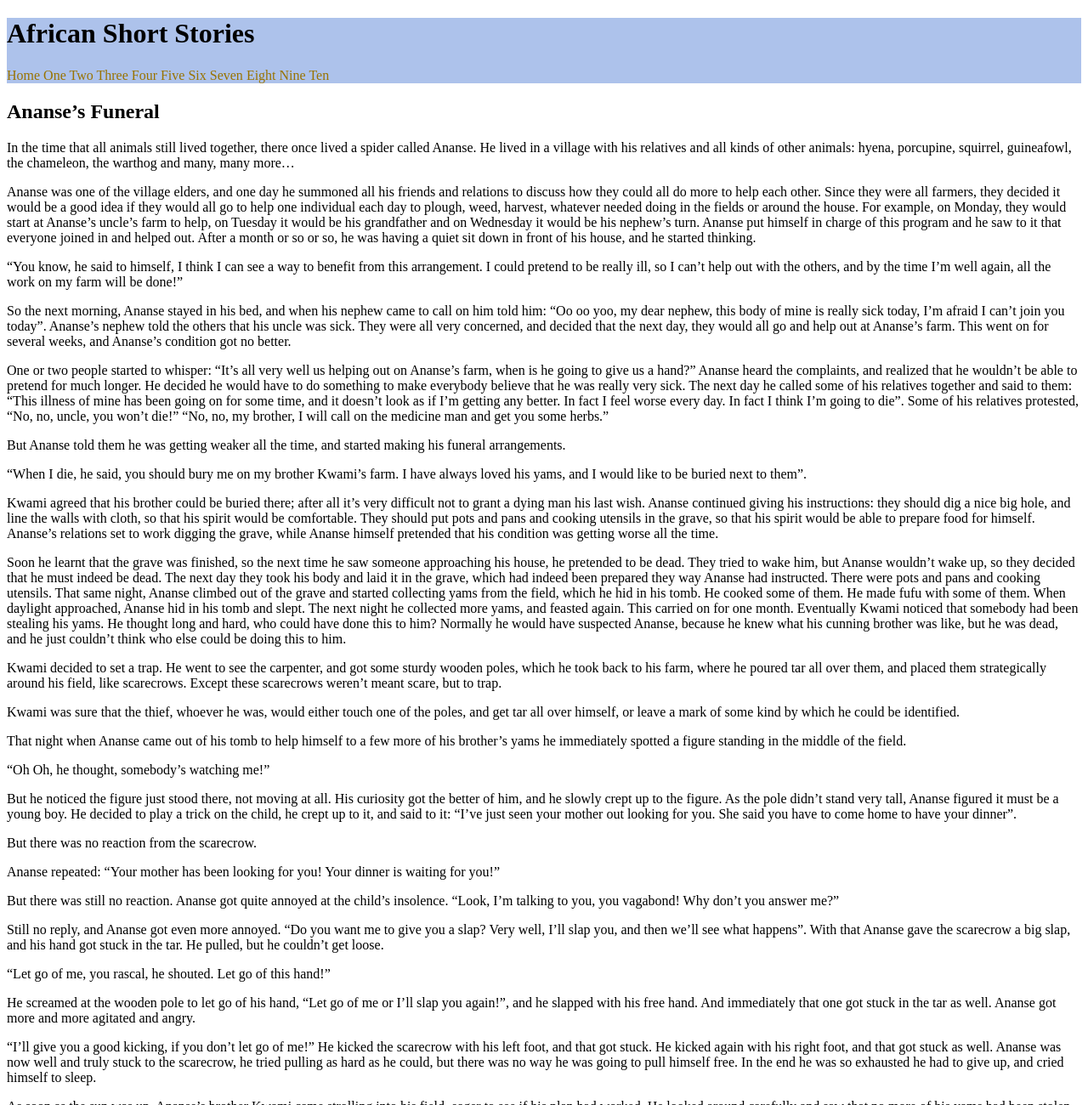
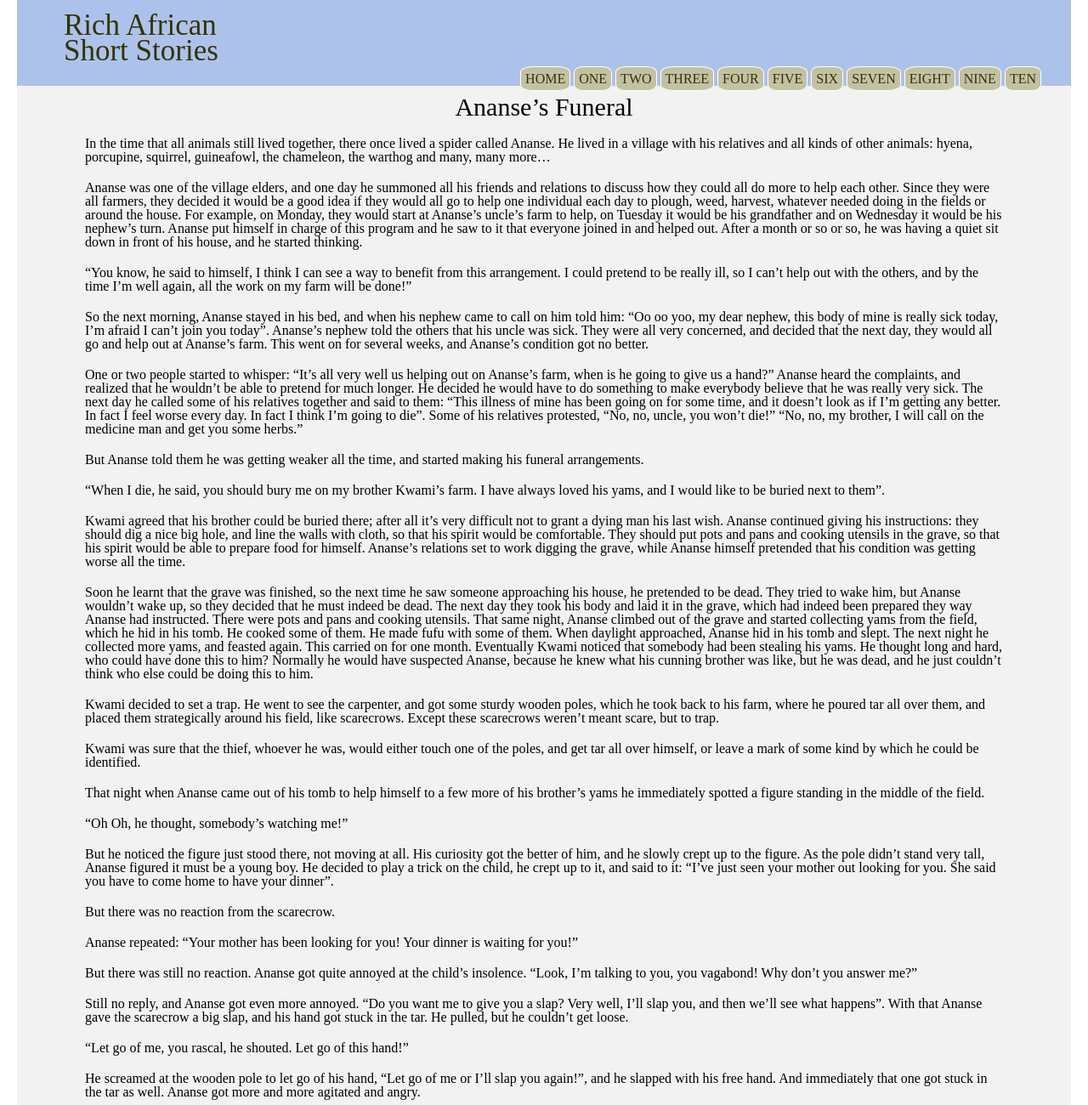
Before and after one commit to GitauHarrison/africanshortstorieswebsite, a plain HTML site: page redone the website/ananse-funeral.html in a window 1280 px wide. Shown: the top 1300 px of the page at 85% size. Drawn offline with Linux system fonts and the light colour scheme.

Commit message:
Update main.css, Rename anansefuneral.html to ananse-funeral.html

```diff
--- a/redone the website/anansefuneral.html
+++ b/redone the website/ananse-funeral.html
@@ -1,173 +1,199 @@
 <!DOCTYPE html>
-<html>
+<html lang="en">
 <head>
-	<link href='https://fonts.googleapis.com/css?family=Source+Sans+Pro' rel='stylesheet' type='text/css'>
-	<link href='https://fonts.googleapis.com/css?family=Poiret+One' rel='stylesheet' type='text/css'>
-	<link href='https://fonts.googleapis.com/css?family=EB+Garamond' rel='stylesheet' type='text/css'>
+	<title>African Short Stories</title>
 	<link rel="stylesheet" type="text/css" href="css/main.css">
-	<title>Ananse’s Funeral</title>
-	<meta charset="utf-8">
+	<link rel="stylesheet" type="text/css" href="css/reset.css">
 </head>
-<body id="top">
+<body>
 
-	<header>
-		<h1>African Short Stories</h1>
+<!--header-->
 
-		<nav>
-			<a href="index.html">Home</a>
-			<a href="anansefuneral.html">One</a>
-			<a href="baldheadedspider.html">Two</a>
-			<a href="hareandthetortoise.html">Three</a>
-			<a href="monkeyandtheshark.html">Four</a>
-			<a href="theconsideratehunter.html">Five</a>
-			<a href="thelazytownspeople.html">Six</a>
-			<a href="thepregnantvirgin.html">Seven</a>
-			<a href="thestonemason.html">Eight</a>
-			<a href="thetwins.html">Nine</a>
-			<a href="tortoisescars.html">Ten</a>
+	<header class="container primary-header clearfix">
+		<a href="index.html">
+			<h1 class="spacing logo">Rich African<br> Short Stories</h1>
+		</a>
+
+
+		<nav class="nav clear">
+			<ul>
+				<li><a href="index.html">Home</a></li>
+				<li><a href="ananse-funeral.html">One</a></li>
+				<li><a href="bald-headed-spider.html">Two</a></li>
+				<li><a href="hare-and-the-tortoise.html">Three</a></li>
+				<li><a href="monkey-and-the-shark.html">Four</a></li>
+				<li><a href="the-considerate-hunter.html">Five</a></li>
+				<li><a href="the-lazy-towns-people.html">Six</a></li>
+				<li><a href="the-pregnant-virgin.html">Seven</a></li>
+				<li><a href="the-stone-mason.html">Eight</a></li>
+				<li><a href="the-twins.html">Nine</a></li>
+				<li><a href="tortoise-scars.html">Ten</a></li>
+			</ul>
 		</nav>
-
 	</header>
 
-	<h2>Ananse’s Funeral</h2>
+	<!--Main content-->
 
-	<p>In the time that all animals still lived together, there once lived a spider called Ananse. He lived in a village with his relatives and all kinds of other animals: hyena, porcupine, squirrel, guineafowl, the chameleon, the warthog and many, many more…</p>
+<section class="container main-content">
 
-	<p>Ananse was one of the village elders, and one day he summoned all his friends and relations to discuss how they could all do more to help each other. Since they were all farmers, they decided it would be a good idea if they would all go to help one individual each day to plough, weed, harvest, whatever needed doing in the fields or around the house. For example, on Monday, they would start at Ananse’s uncle’s farm to help, on Tuesday it would be his grandfather and on Wednesday it would be his nephew’s turn. Ananse put himself in charge of this program and he saw to it that everyone joined in and helped out. After a month or so or so, he was having a quiet sit down in front of his house, and he started thinking.
+	<h4 class="pages page-header">Ananse’s Funeral</h4>
+
+	<p class="pages">
+		In the time that all animals still lived together, there once lived a spider called Ananse. He lived in a village with his relatives and all kinds of other animals: hyena, porcupine, squirrel, guineafowl, the chameleon, the warthog and many, many more…
 	</p>
 
-	<p>“You know, he said to himself, I think I can see a way to benefit from this arrangement. I could pretend to be really ill, so I can’t help out with the others, and by the time I’m well again, all the work on my farm will be done!”
+	<p class="pages">
+		Ananse was one of the village elders, and one day he summoned all his friends and relations to discuss how they could all do more to help each other. Since they were all farmers, they decided it would be a good idea if they would all go to help one individual each day to plough, weed, harvest, whatever needed doing in the fields or around the house. For example, on Monday, they would start at Ananse’s uncle’s farm to help, on Tuesday it would be his grandfather and on Wednesday it would be his nephew’s turn. Ananse put himself in charge of this program and he saw to it that everyone joined in and helped out. After a month or so or so, he was having a quiet sit down in front of his house, and he started thinking.
 	</p>
 
-	<p>
+	<p class="pages">“You know, he said to himself, I think I can see a way to benefit from this arrangement. I could pretend to be really ill, so I can’t help out with the others, and by the time I’m well again, all the work on my farm will be done!”
+	</p>
+
+	<p class="pages">
 		So the next morning, Ananse stayed in his bed, and when his nephew came to call on him told him: “Oo oo yoo, my dear nephew, this body of mine is really sick today, I’m afraid I can’t join you today”. Ananse’s nephew told the others that his uncle was sick. They were all very concerned, and decided that the next day, they would all go and help out at Ananse’s farm. This went on for several weeks, and Ananse’s condition got no better.
 
 	</p>
 
-	<p>
+	<p class="pages">
 		One or two people started to whisper: “It’s all very well us helping out on Ananse’s farm, when is he going to give us a hand?” Ananse heard the complaints, and realized that he wouldn’t be able to pretend for much longer. He decided he would have to do something to make everybody believe that he was really very sick. The next day he called some of his relatives together and said to them: “This illness of mine has been going on for some time, and it doesn’t look as if I’m getting any better. In fact I feel worse every day. In fact I think I’m going to die”. Some of his relatives protested, “No, no, uncle, you won’t die!” “No, no, my brother, I will call on the medicine man and get you some herbs.”
 	</p>
 
-	<p>
+	<p class="pages">
 		But Ananse told them he was getting weaker all the time, and started making his funeral arrangements.
 	</p>
 
-	<p>
+	<p class="pages">
 		“When I die, he said, you should bury me on my brother Kwami’s farm. I have always loved his yams, and I would like to be buried next to them”.
 	</p>
 
-	<p>
+	<p class="pages">
 		Kwami agreed that his brother could be buried there; after all it’s very difficult not to grant a dying man his last wish. Ananse continued giving his instructions: they should dig a nice big hole, and line the walls with cloth, so that his spirit would be comfortable. They should put pots and pans and cooking utensils in the grave, so that his spirit would be able to prepare food for himself. Ananse’s relations set to work digging the grave, while Ananse himself pretended that his condition was getting worse all the time.
 	</p>
 
-	<p>
+	<p class="pages">
 		Soon he learnt that the grave was finished, so the next time he saw someone approaching his house, he pretended to be dead. They tried to wake him, but Ananse wouldn’t wake up, so they decided that he must indeed be dead. The next day they took his body and laid it in the grave, which had indeed been prepared they way Ananse had instructed. There were pots and pans and cooking utensils. That same night, Ananse climbed out of the grave and started collecting yams from the field, which he hid in his tomb. He cooked some of them. He made fufu with some of them. When daylight approached, Ananse hid in his tomb and slept. The next night he collected more yams, and feasted again. This carried on for one month. Eventually Kwami noticed that somebody had been stealing his yams. He thought long and hard, who could have done this to him? Normally he would have suspected Ananse, because he knew what his cunning brother was like, but he was dead, and he just couldn’t think who else could be doing this to him.
 	</p>
 
-	<p>
+	<p class="pages">
 		Kwami decided to set a trap. He went to see the carpenter, and got some sturdy wooden poles, which he took back to his farm, where he poured tar all over them, and placed them strategically around his field, like scarecrows. Except these scarecrows weren’t meant scare, but to trap.
 	</p>
 
-	<p>
+	<p class="pages">
 		Kwami was sure that the thief, whoever he was, would either touch one of the poles, and get tar all over himself, or leave a mark of some kind by which he could be identified.
 	</p>
 
-	<p>
+	<p class="pages">
 		That night when Ananse came out of his tomb to help himself to a few more of his brother’s yams he immediately spotted a figure standing in the middle of the field.
 	</p>
 
-	<p>
+	<p class="pages">
 		“Oh Oh, he thought, somebody’s watching me!”
 	</p>
 
-	<p>
+	<p class="pages">
 		But he noticed the figure just stood there, not moving at all. His curiosity got the better of him, and he slowly crept up to the figure. As the pole didn’t stand very tall, Ananse figured it must be a young boy. He decided to play a trick on the child, he crept up to it, and said to it: “I’ve just seen your mother out looking for you. She said you have to come home to have your dinner”.
 	</p>
 
-	<p>
+	<p class="pages">
 		But there was no reaction from the scarecrow.
 	</p>
 
-	<p>
+	<p class="pages">
 		Ananse repeated: “Your mother has been looking for you! Your dinner is waiting for you!”
 	</p>
 
-	<p>
+	<p class="pages">
 		But there was still no reaction. Ananse got quite annoyed at the child’s insolence. “Look, I’m talking to you, you vagabond! Why don’t you answer me?”
 	</p>
 
-	<p>
+	<p class="pages">
 		Still no reply, and Ananse got even more annoyed. “Do you want me to give you a slap? Very well, I’ll slap you, and then we’ll see what happens”. With that Ananse gave the scarecrow a big slap, and his hand got stuck in the tar. He pulled, but he couldn’t get loose.
 	</p>
 
-	<p>
+	<p class="pages">
 		“Let go of me, you rascal, he shouted. Let go of this hand!”
 	</p>
 
-	<p>
+	<p class="pages">
 		He screamed at the wooden pole to let go of his hand, “Let go of me or I’ll slap you again!”, and he slapped with his free hand. And immediately that one got stuck in the tar as well. Ananse got more and more agitated and angry.
 	</p>
 
-	<p>
+	<p class="pages">
 		“I’ll give you a good kicking, if you don’t let go of me!” He kicked the scarecrow with his left foot, and that got stuck. He kicked again with his right foot, and that got stuck as well. Ananse was now well and truly stuck to the scarecrow, he tried pulling as hard as he could, but there was no way he was going to pull himself free. In the end he was so exhausted he had to give up, and cried himself to sleep.
 	</p>
 
-	<p>
+	<p class="pages">
 		As soon as the sun was up, Ananse’s brother Kwami came strolling into his field, eager to see if his plan had worked. He looked around carefully and saw that no more of his yams had been stolen, so that part of the plan had worked. Smiling to himself, he went round to inspect the tarred poles, when lo and behold he saw the figure of a spider attached to it. As he hurried closer he recognized his brother, Ananse.
 	</p>
 
-	<p>
+	<p class="pages">
 		Kwami exclaimed: “Ananse! Ananse! What are you doing here, you are supposed to be dead!”
 	</p>
 
-	<p>
+	<p class="pages">
 		Coolly, Ananse replied: “Ananse is indeed dead, it is his ghost you are looking at!”
 	</p>
 
-	<p>
+	<p class="pages">
 		You may have gathered by now that Kwami was rather naïve, and he was also very superstitious, so when he heard these words, he really believed this was a ghost addressing him. He became very scared and ran away! He ran straight back to the village, calling out to everybody he passed: “Ananse’s ghost! I’ve just seen Ananse’s ghost!” People gathered round him, wanting to know more. Kwami told them he’d seen Ananse’s ghost, stuck to a pole he’d put up on his farm. Of course the villagers all wanted to see this, so they all started running to Kwami’s farm. There they saw for themselves the figure of Ananse still glued to the pole.
 	</p>
 
-	<p>
+	<p class="pages">
 		“What are you doing here, they asked, You’re supposed to be dead. We buried you not so long ago!”
 	</p>
 
-	<p>
+	<p class="pages">
 		“You’re looking at my ghost!” wailed Ananse, who by now was getting very uncomfortable. The villagers too were scared, and they were about to run away, when Ananse cried out: “Stop, stop! Why are you running away? I’m your relation, aren’t I? There’s no need to be so scared! And anyway, I need your help! I need help!”
 	</p>
 
-	<p>
+	<p class="pages">
 		One of the braver men came a little closer, and asked: “What kind of help do you need, Ananse brother?”
 	</p>
 
-	<p>
+	<p class="pages">
 		Ananse replied: “I’m stuck to this tarred pole, can’t you see? I need help to pull me free!”
 	</p>
 
-	<p>
+	<p class="pages">
 		Two or three of them worked up enough courage to approach, and started pulling at him. Ananse was giving them instructions: “Pull here, a little more on this side, a little harder here!”
 	</p>
 
-	<p>
+	<p class="pages">
 		But one of the villagers who’d been pulling at Ananse’s leg, stood back and scratched his head. “Wait a minute, he said. This is not a ghost! This is the real Ananse. He’s not dead at all!”
 	</p>
 
-	<p>
+	<p class="pages">
 		They all stopped pulling and heaving. “Yea, said another, how can a ghost be instructing us to pull here and pull there?” They started hitting him with sticks, throwing mud at him and raining insults on him. After a while Kwami took pity on his brother, and asked them to stop. They pulled him loose, and told him to leave the village, and never to show his face again. After Ananse was banned all his family members were so ashamed that they too decided to leave the village, and that’s to this day, whenever you see a spider it is always trying to hide somewhere, in a crack in the floor or a dark corner, because it is still ashamed of what its ancestor Ananse got up to.
 	</p>
 
-	<a href="#top">Top</a><br>
-
-	<section>
-
-
-		<footer>
-			<small>&copyGitauHarrison</small>
-		</footer>
-
-	</section>
+</section>
 
 
 
+
+
+	<!--footer-->
+
+	<footer class="container primary-footer clearfix">
+		<small>&copy; 2016 Gitau Harrison </small>
+
+		<!--navigation-->
+
+		<nav class="nav clear">
+			<ul>
+				<li><a href="index.html">Home</a></li>
+				<li><a href="ananse-funeral.html">One</a></li>
+				<li><a href="bald-headed-spider.html">Two</a></li>
+				<li><a href="hare-and-the-tortoise.html">Three</a></li>
+				<li><a href="monkey-and-the-shark.html">Four</a></li>
+				<li><a href="the-considerate-hunter.html">Five</a></li>
+				<li><a href="the-lazy-towns-people.html">Six</a></li>
+				<li><a href="the-pregnant-virgin.html">Seven</a></li>
+				<li><a href="the-stone-mason.html">Eight</a></li>
+				<li><a href="the-twins.html">Nine</a></li>
+				<li><a href="tortoise-scars.html">Ten</a></li>
+			</ul>
+		</nav>
+	</footer>
 </body>
 </html>
--- a/redone the website/css/main.css
+++ b/redone the website/css/main.css
@@ -155,3 +155,20 @@ Footer
 	padding-bottom: 10px;
 	padding-top: 30px;
 }
+/*============
+Pages
+================*/
+.pages{
+	padding-bottom: 20px;
+}
+.page-header{
+	padding-top: 10px;
+	text-align: center;
+	font-size: 30px;
+	font-weight: 500;
+}
+.main-content{
+	background-color: #f2f2f2;
+	padding-right: 80px;
+	padding-left: 80px;
+}
```
